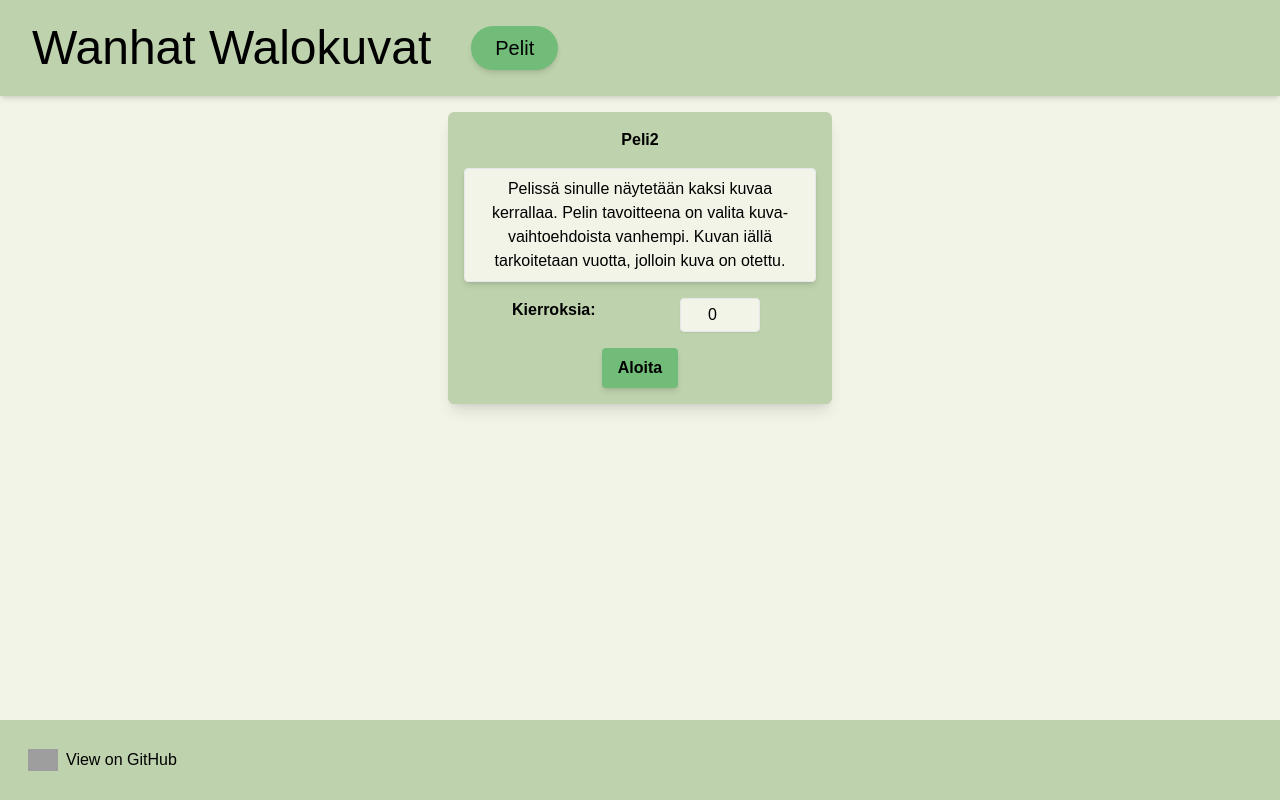
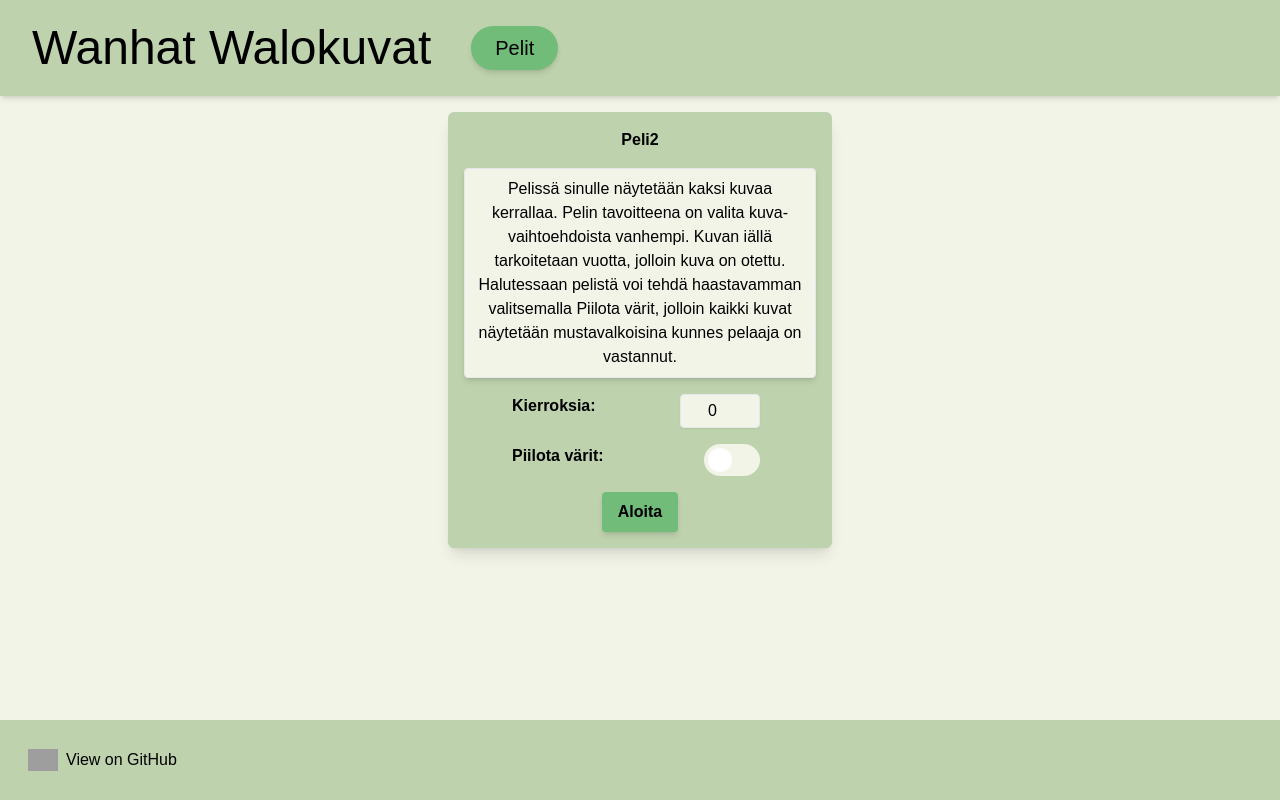
Before and after one commit to JesseK13241/WanhatWalokuvat, a Next.js app: page /pelit/peli2 in a window 1280 px wide. Built offline with nearby package versions, Linux system fonts and the light colour scheme; grey boxes are pictures that could not be loaded; a web font is replaced by a local one.

Commit message:
Peli2: mustavalkoiset kuvat, closes #86

```diff
--- a/src/app/pelit/peli2/Start.js
+++ b/src/app/pelit/peli2/Start.js
@@ -2,12 +2,15 @@ import { useState } from "react"
 
 export default function Start({ initGameWithParams }) {
   const handleSubmit = () => {
+    console.log("grayscale", isGrayscale)
     initGameWithParams({
       rounds: rounds,
+      grayscale: isGrayscale,
     })
   }
 
   const [rounds, setRounds] = useState(0)
+  const [isGrayscale, setIsGrayscale] = useState(false)
 
   return (
     <div className="flex items-center justify-center">
@@ -16,7 +19,9 @@ export default function Start({ initGameWithParams }) {
         <p className="rounded border bg-primary p-2 shadow-md">
           Pelissä sinulle näytetään kaksi kuvaa kerrallaa. Pelin tavoitteena on
           valita kuva-vaihtoehdoista vanhempi. Kuvan iällä tarkoitetaan vuotta,
-          jolloin kuva on otettu.
+          jolloin kuva on otettu. Halutessaan pelistä voi tehdä haastavamman
+          valitsemalla Piilota värit, jolloin kaikki kuvat näytetään
+          mustavalkoisina kunnes pelaaja on vastannut.
         </p>
 
         <div className="flex w-64 justify-between">
@@ -34,6 +39,23 @@ export default function Start({ initGameWithParams }) {
           />
         </div>
 
+        <div className="flex w-64 justify-between font-bold">
+          Piilota värit:
+          <label
+            className="relative mx-2 block h-8 w-14 cursor-pointer rounded-full bg-primary"
+            htmlFor="bwInput"
+          >
+            <input
+              defaultChecked={isGrayscale}
+              id="bwInput"
+              type="checkbox"
+              className="peer sr-only"
+              onChange={() => setIsGrayscale(!isGrayscale)}
+            />
+            <span className="absolute left-1 top-1 size-6 rounded-full bg-white transition peer-checked:left-7 peer-checked:bg-accent" />
+          </label>
+        </div>
+
         <button
           type="button"
           onClick={handleSubmit}
--- a/src/app/pelit/peli2/page.js
+++ b/src/app/pelit/peli2/page.js
@@ -25,6 +25,7 @@ export default function Peli2() {
   const [started, setStarted] = useState(false) // Onko peli aloitettu
   const [roundNumber, setRoundNumber] = useState(0) // Tämän kierroksen numero
   const [totalRounds, setTotalRounds] = useState(0) // Kuinka monta kierrosta pelataan (0=loputtomasti)
+  const [grayscale, setGrayscale] = useState(false) // Määrää näytetäänkö kaikki kuva mustavalkoisina
   const [score, setScore] = useState(0) // Kuinka monta kertaa pelaaja on vastannut oikein
 
   const startYear = 1880 // Minimivuosi
@@ -48,6 +49,7 @@ export default function Peli2() {
    */
   const startGame = (params) => {
     setTotalRounds(params.rounds ?? 0) // Asetetaan kierrosten määrä
+    setGrayscale(params.grayscale ?? false)
     setScore(0) // Nollataan pisteet
     setRoundNumber(1) // Asetetaan kierroksen numeroksi 1
     setStarted(true) // Merkataan started=true, jotta osataan palauttaa peli aloitussivun sijaan
@@ -209,6 +211,7 @@ export default function Peli2() {
               photo={leftPhoto}
               onClick={() => handleSelectPhoto(leftPhoto)}
               infoElem={<PhotoInfo photo={leftPhoto} showYear={answered} />}
+              grayscale={answered ? false : grayscale}
             />
           </div>
           <div>
@@ -225,6 +228,7 @@ export default function Peli2() {
               photo={rightPhoto}
               onClick={() => handleSelectPhoto(rightPhoto)}
               infoElem={<PhotoInfo photo={rightPhoto} showYear={answered} />}
+              grayscale={answered ? false : grayscale}
             />
           </div>
         </div>
```
